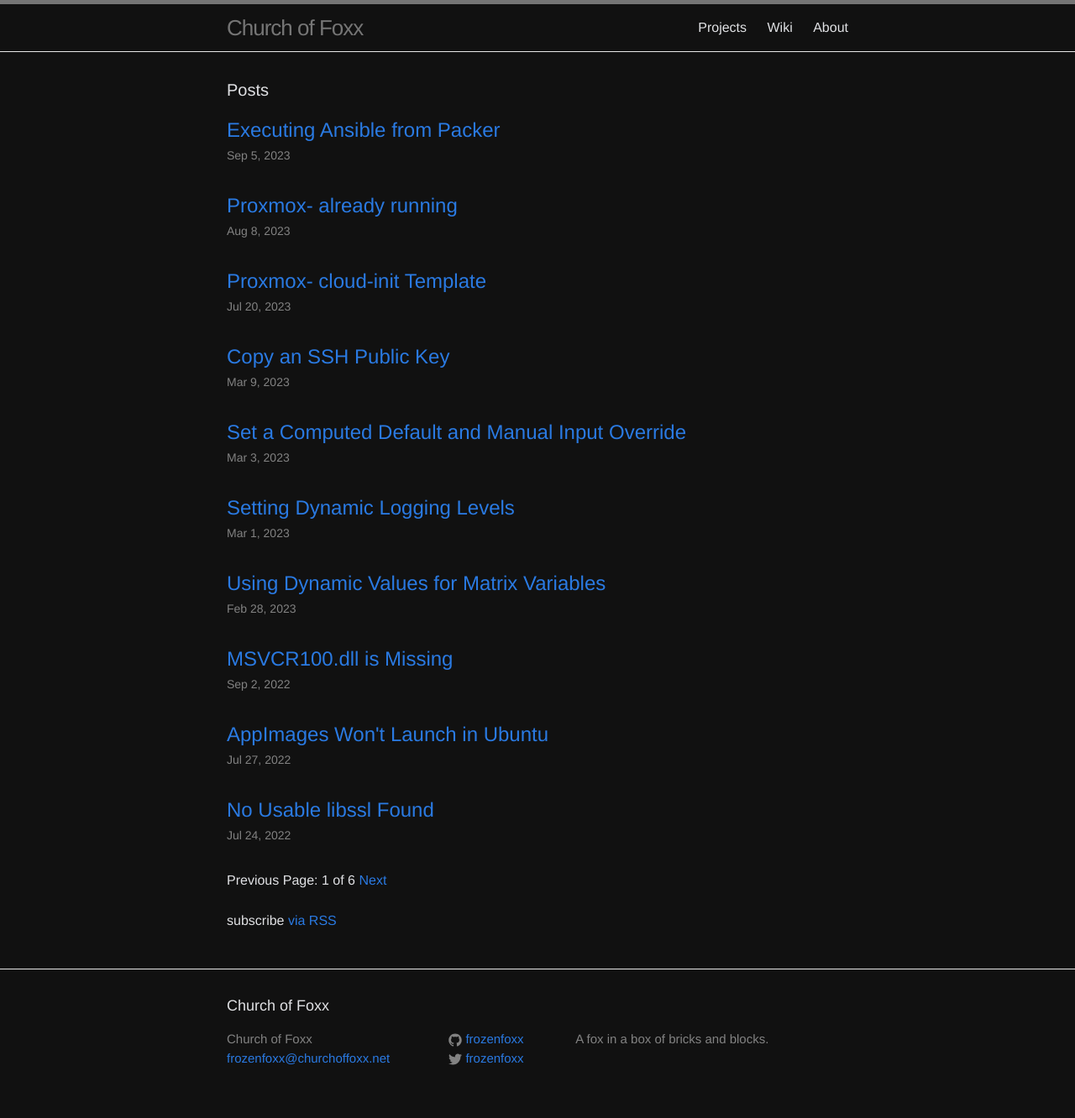
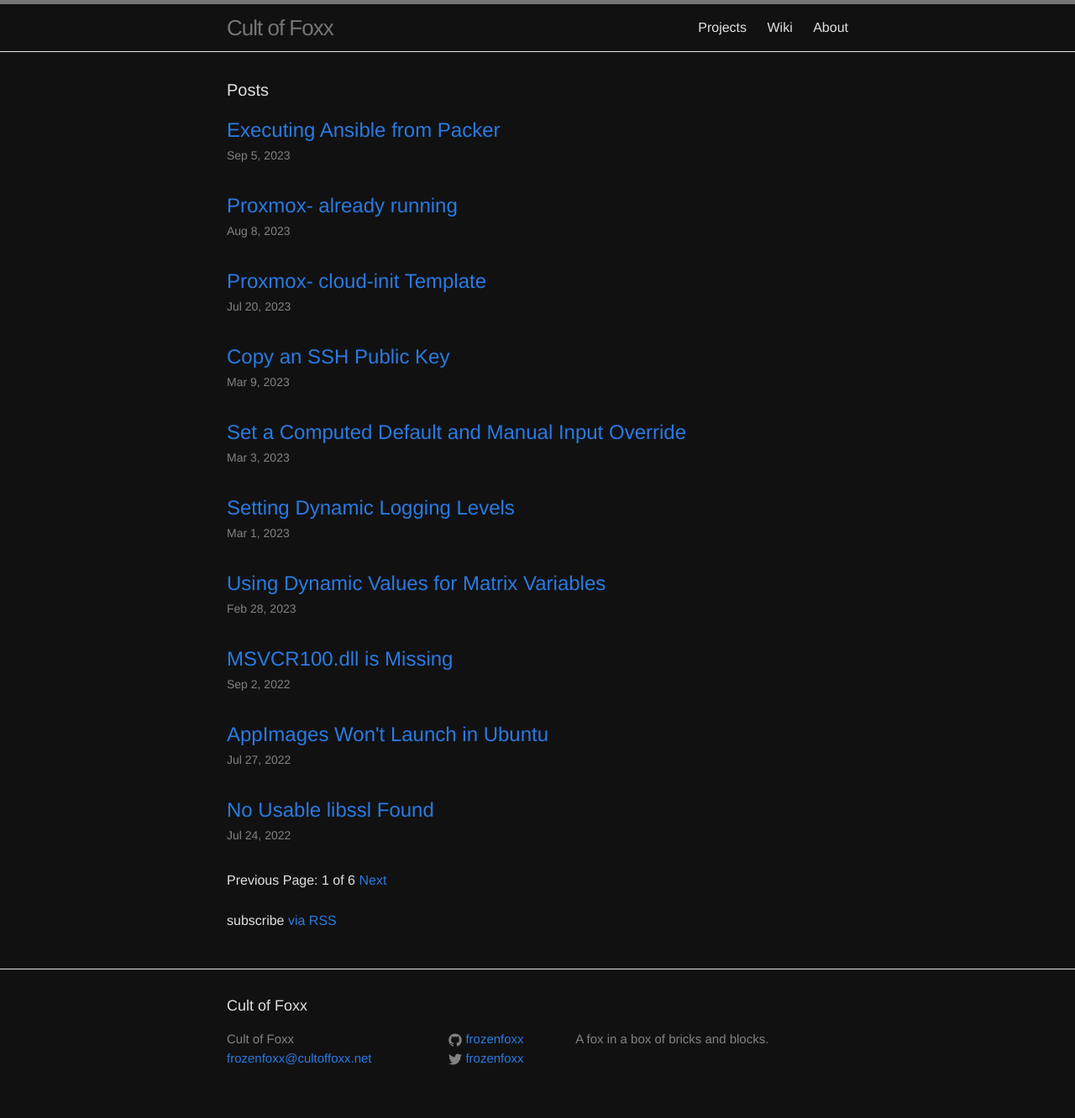
Before and after one commit to frozenfoxx/frozenfoxx.github.io, a Jekyll site: the page built from index.html, in a window 1280 px wide. Shown: the whole page at 84% size. Built offline with Jekyll 4.4.1, drawn with Linux system fonts in a browser that asks for light colours; the list of posts is cut into pages by our own code.

Commit message:
Update _config.yml

```diff
--- a/_config.yml
+++ b/_config.yml
@@ -1,6 +1,6 @@
 # Site settings
-title: Church of Foxx
-email: frozenfoxx@churchoffoxx.net
+title: Cult of Foxx
+email: frozenfoxx@cultoffoxx.net
 description: > # this means to ignore newlines until "baseurl:"
   A fox in a box of bricks and blocks.
 baseurl: "" # the subpath of your site, e.g. /blog/
```
